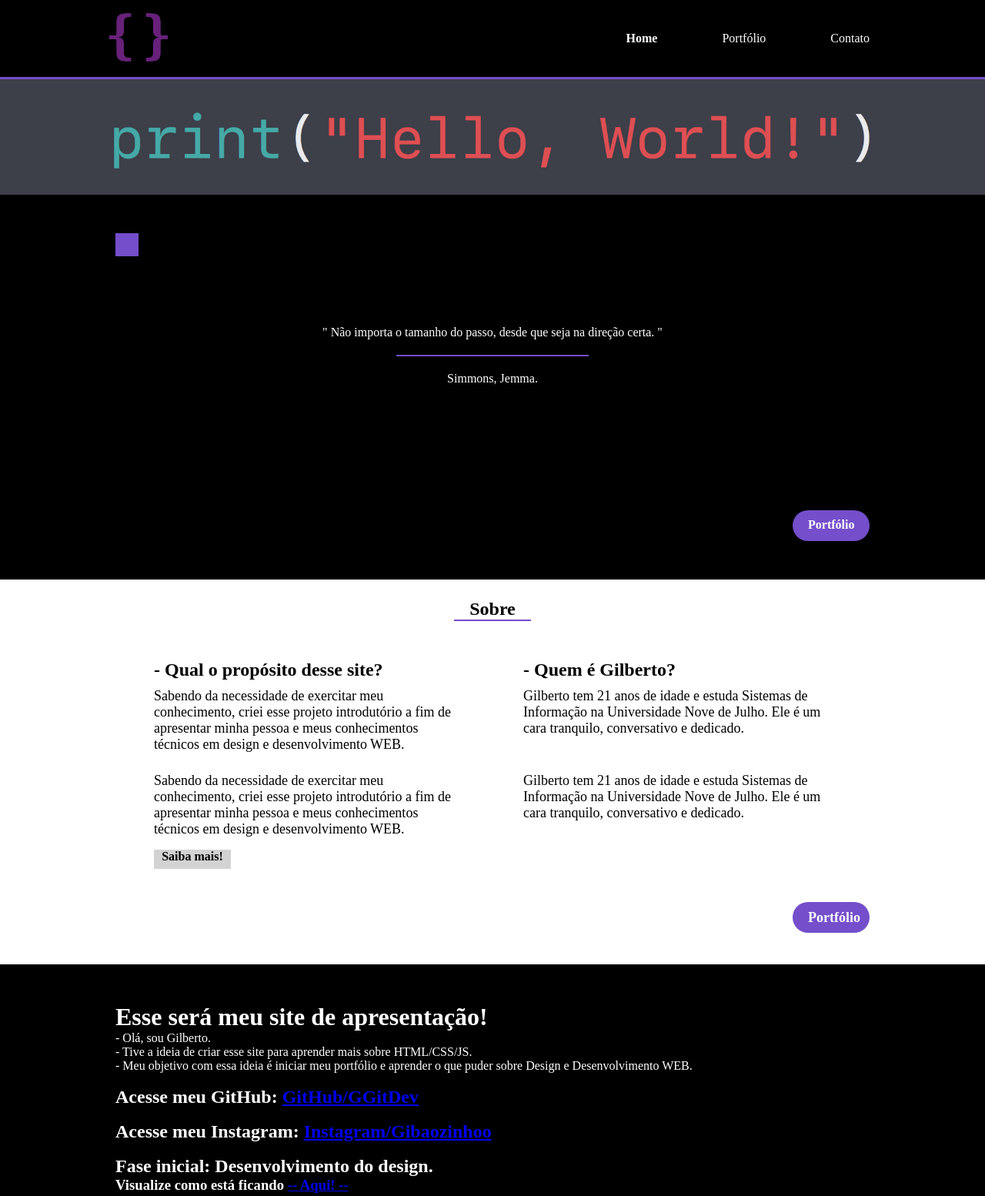
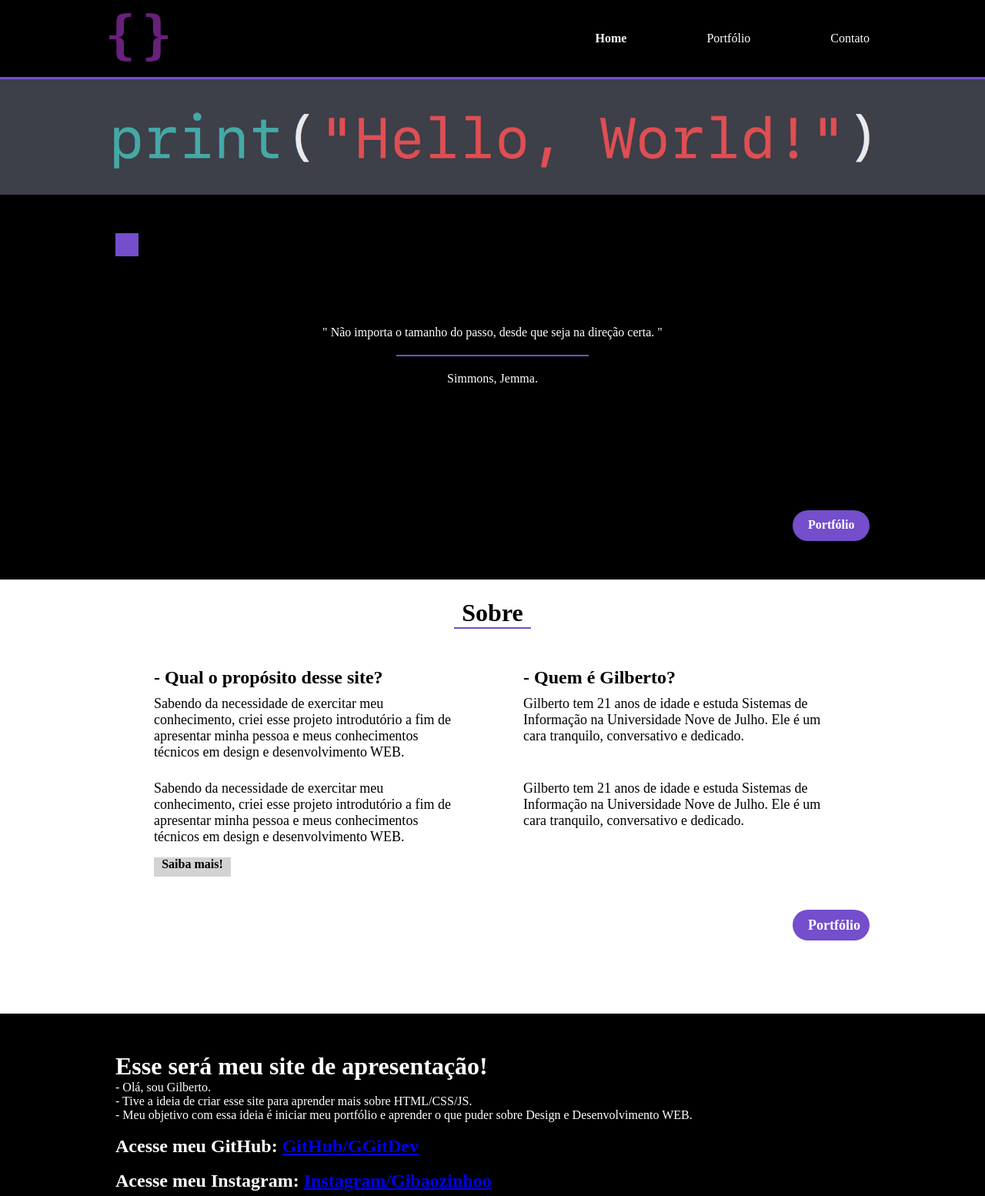
Before and after one commit to GGitDev/projeto_cv, a plain HTML site: page index.html in a window 1280 px wide. Shown: the top 1554 px of the page at 77% size. Drawn offline with Linux system fonts and the light colour scheme.

Commit message:
- teste flex-box area sobre

```diff
--- a/css/style.css
+++ b/css/style.css
@@ -53,7 +53,7 @@
 
 .nav-bar .nav ul li {
   display: inline;
-  padding-left:40px;
+  padding-left:60px;
 }
 
 .nav-bar .nav ul li a {
@@ -171,12 +171,14 @@ span {
 .article-sobre{
   width:100%;
   height:500px;
-  display: inline-block;
+  display: flex;
+  justify-content: space-between;
 }
 
 .h1-sobre{
   text-align: center;
   padding-top: 25px;
+
 }
 
 .h1-sobre:after{
--- a/index.html
+++ b/index.html
@@ -55,8 +55,10 @@
 
 	</article>
 
+	<h1 class="h1-sobre"> Sobre </h1>
+
 	<article class="article-sobre">
-		<h1 class="h1-sobre"> Sobre </h1>
+
 
 		<div class="proposito">
 			<h2 class="proposito-q"> - Qual o propósito desse site? </h2>
```
